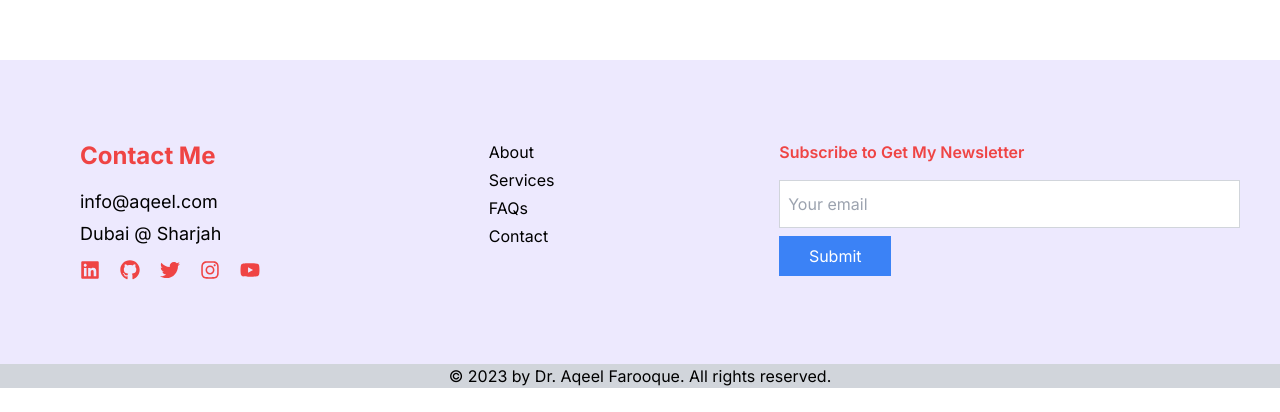
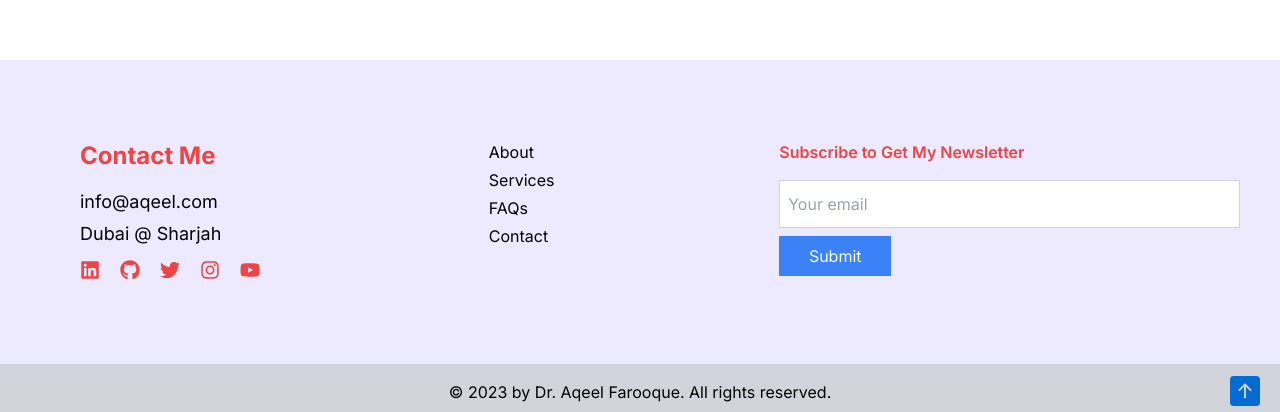
Before and after one commit to PegasusHT/doctor-aqeel, a Next.js app: page /en in a window 1280 px wide. Shown: the part 982-1394 px from the top of the page. Before the commit the page ends 1370 px from the top, so only its background shows below. Built offline with nearby package versions, Linux system fonts and the light colour scheme.

Commit message:
completed the scroll up button

```diff
--- a/src/app/components/Footer/Footer.tsx
+++ b/src/app/components/Footer/Footer.tsx
@@ -37,7 +37,7 @@ const Footer: React.FC = () => {
                     </form>
                 </div>
             </div>
-            <div>
+            <div className=''>
                 <Marker />
             </div>
         </div>
--- a/src/app/components/Footer/Marker.tsx
+++ b/src/app/components/Footer/Marker.tsx
@@ -1,10 +1,21 @@
+'use client';
 import React from 'react';
+import { BsFillArrowUpSquareFill } from "react-icons/bs";
 
 const Marker: React.FC = () => {
     return (
-        <div className="bg-gray-300 text-center">
-            <p className="text-base">&copy; 2023 by Dr. Aqeel Farooque. All rights reserved.</p>
+        <div className="bg-gray-300 flex justify-center text-center pt-2 h-12 pb-2">
+            <div className='flex-1'></div>
+            <p className="text-base mx-auto ml-auto pt-2">&copy; 2023 by Dr. Aqeel Farooque. All rights reserved.</p>
+            <div className='flex justify-end flex-1'>
+                <div className="ml-auto pr-5 pt-1">
+                    <button onClick={() => window.scrollTo(0, 0)} className="focus:outline-none">
+                        <BsFillArrowUpSquareFill size={30} color={'#046bd2'} />
+                    </button>
+                </div>
+            </div>
         </div>
+
     );
 };
 
```
